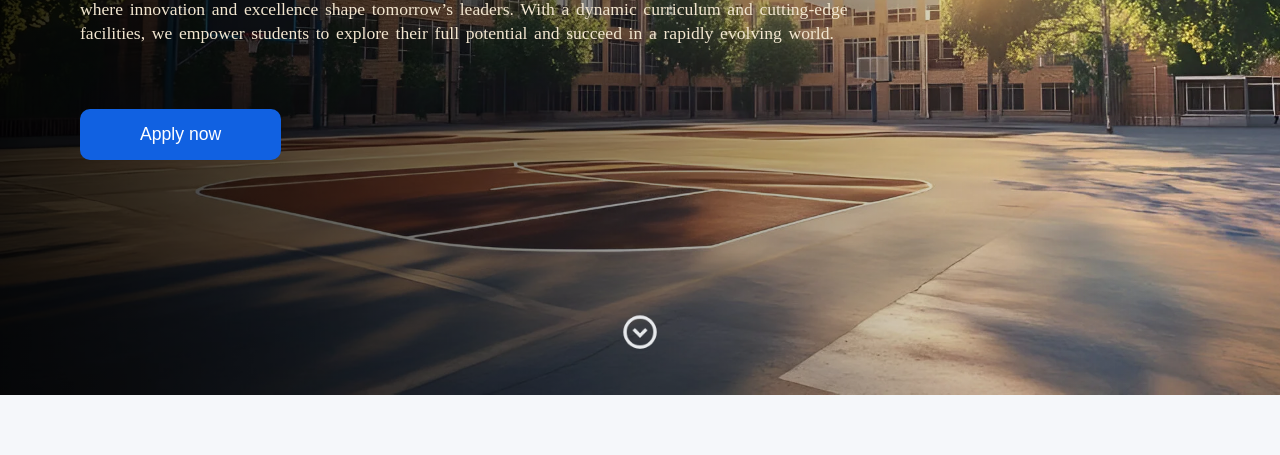
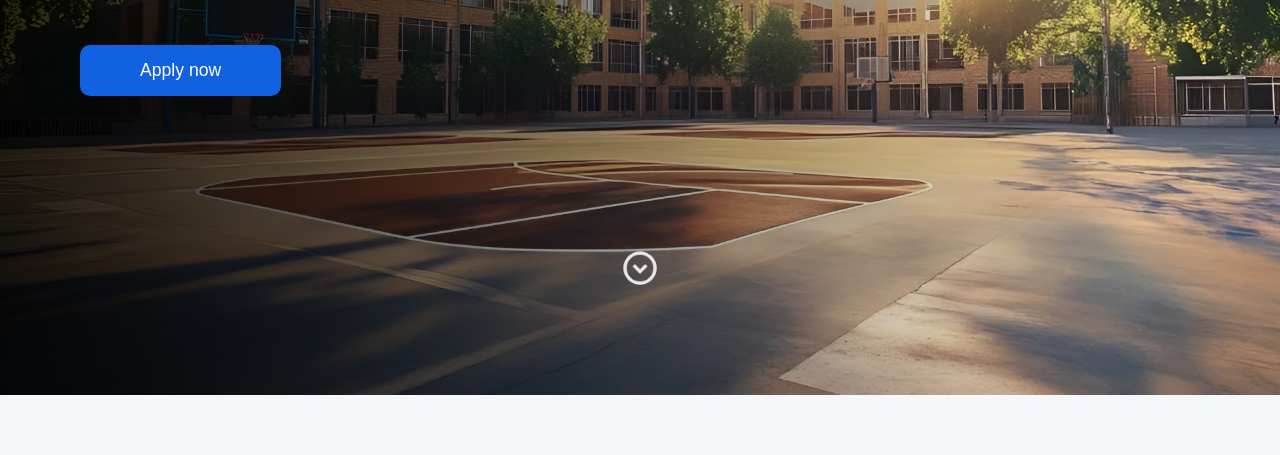
Before and after one commit to deep-vinci/web-warriors, a plain HTML site: page index.html in a window 1280 px wide. Shown: the part 345-800 px from the top of the page. Drawn offline with nearby package versions, Linux system fonts and the light colour scheme.

Commit message:
fix margin

```diff
--- a/style.css
+++ b/style.css
@@ -44,7 +44,7 @@ p {
     margin-right: auto;
     margin-left: auto;
     margin-top: 10rem;
-    margin-bottom: 2rem;
+    margin-bottom: 10rem;
     animation: moveUpDown 2s ease-in-out infinite;
 
 }
```
